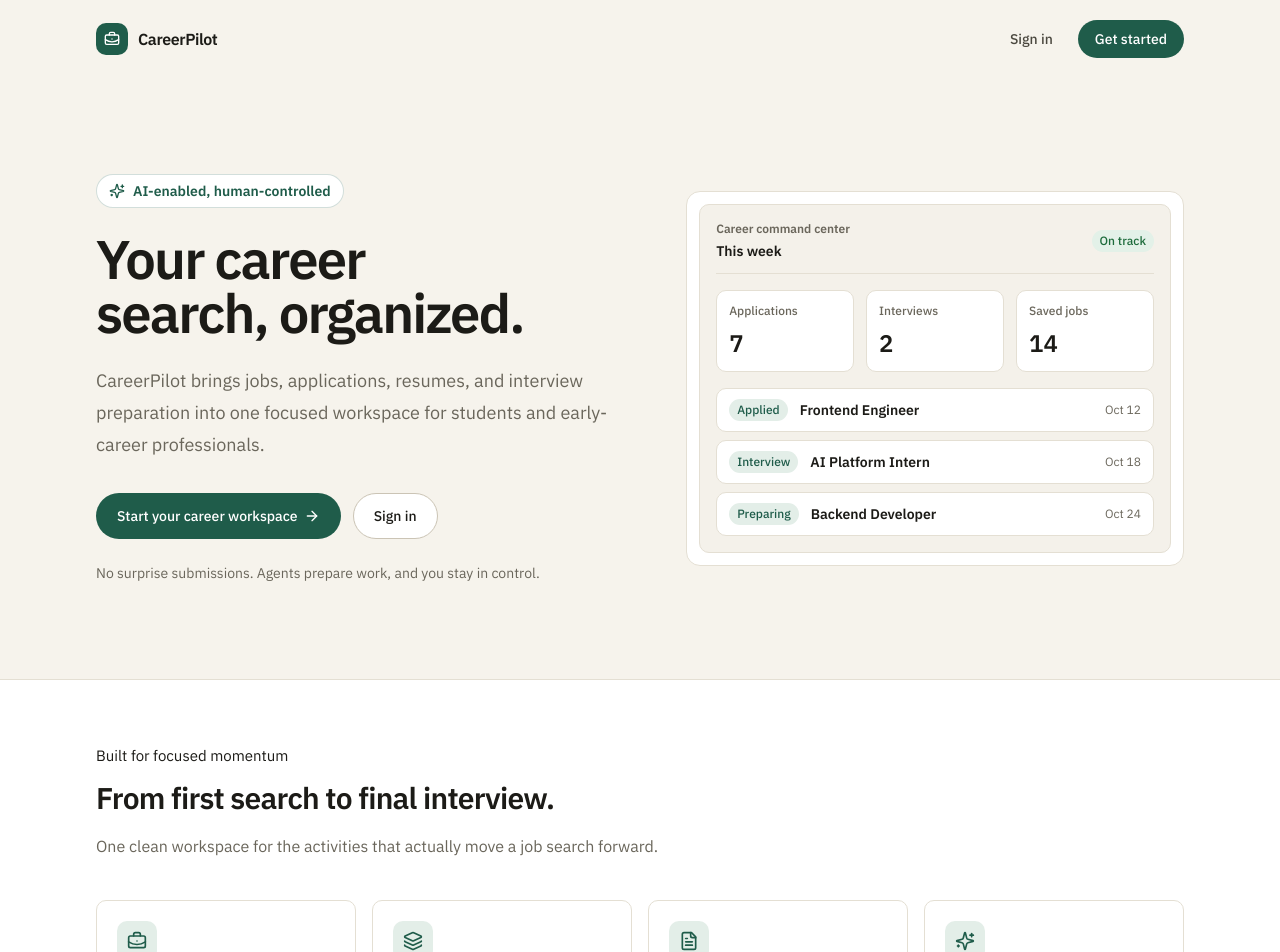
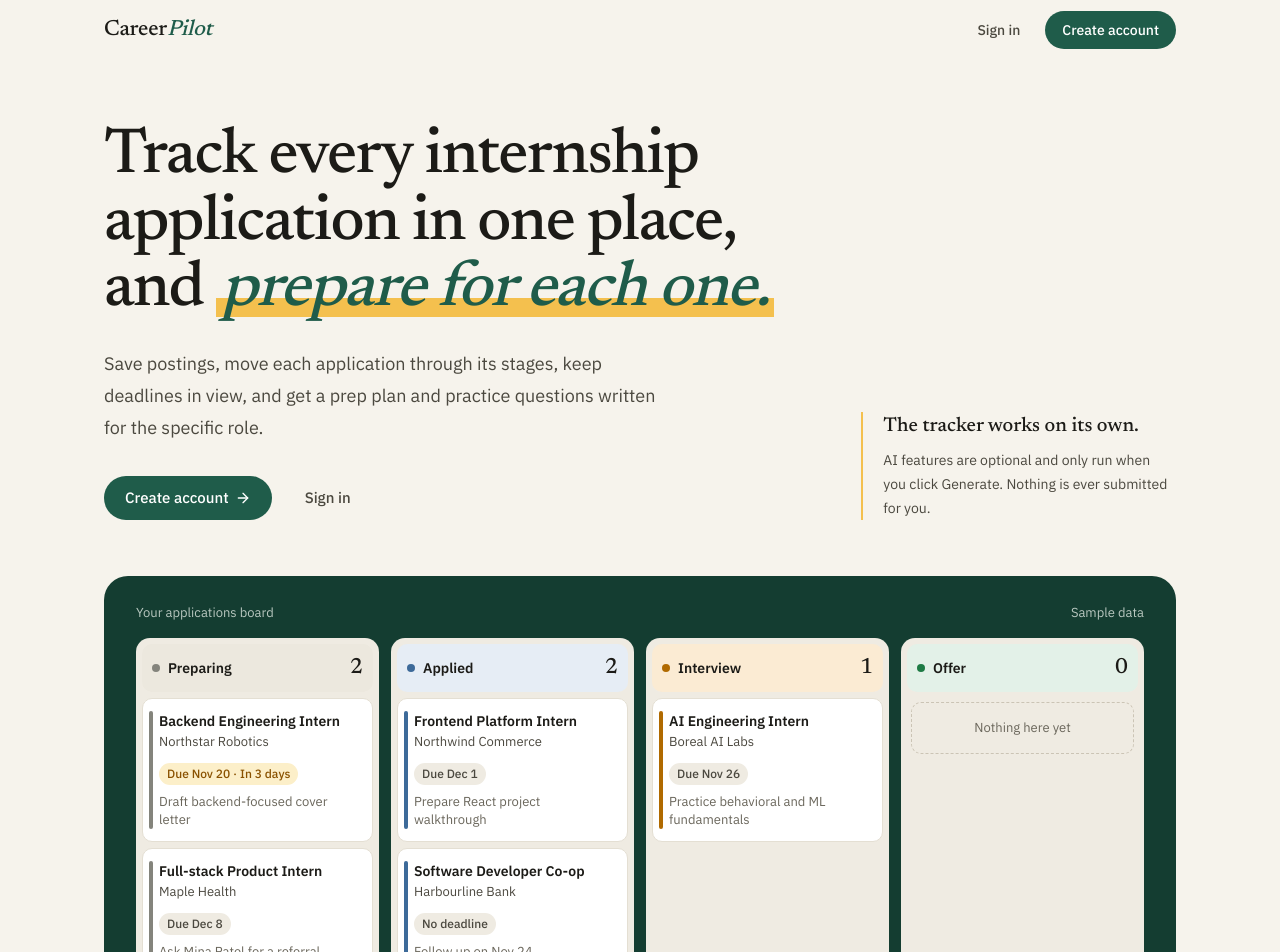
Before and after one commit to phenstee/CareerPilot, a Next.js app in the folder frontend/: page / in a window 1280 px wide. Shown: the top 952 px of the page. Built offline with nearby package versions, Linux system fonts and the light colour scheme.

Commit message:
Landing: serif hero with highlight, sample board showcase, prep evidence, AI does/doesn't band

```diff
--- a/frontend/app/page.tsx
+++ b/frontend/app/page.tsx
@@ -1,251 +1,323 @@
+import { ArrowRight } from "lucide-react";
 import Link from "next/link";
-import {
-  ArrowRight,
-  Bot,
-  BriefcaseBusiness,
-  CheckCircle2,
-  FileText,
-  Layers3,
-  ShieldCheck,
-  Sparkles
-} from "lucide-react";
 
-const features = [
+import type { ApplicationStage } from "@/lib/api";
+import { Badge } from "@/components/ui/badge";
+import { StageDot, stageStyle } from "@/components/ui/stage";
+import { Wordmark } from "@/components/ui/wordmark";
+
+type SampleCard = {
+  title: string;
+  company: string;
+  due: string;
+  soon?: boolean;
+  next?: string;
+};
+
+/** Static sample data for the showcase board. Labelled as such on the page. */
+const sampleBoard: { stage: ApplicationStage; cards: SampleCard[] }[] = [
   {
-    title: "Discover relevant jobs",
-    description:
-      "Turn your profile, skills, and preferences into a focused list of opportunities with transparent fit evidence.",
-    icon: BriefcaseBusiness
+    stage: "Preparing",
+    cards: [
+      {
+        title: "Backend Engineering Intern",
+        company: "Northstar Robotics",
+        due: "Due Nov 20 · In 3 days",
+        soon: true,
+        next: "Draft backend-focused cover letter"
       },
       {
-    title: "Manage every application",
-    description:
-      "Move roles through a clear pipeline, track deadlines, follow-ups, contacts, and the next action that matters.",
-    icon: Layers3
+        title: "Full-stack Product Intern",
+        company: "Maple Health",
+        due: "Due Dec 8",
+        next: "Ask Mina Patel for a referral"
+      }
+    ]
   },
   {
-    title: "Improve your resume",
-    description:
-      "Keep an up-to-date PDF and let CareerPilot use the extracted text for tailored preparation and matching.",
-    icon: FileText
+    stage: "Applied",
+    cards: [
+      {
+        title: "Frontend Platform Intern",
+        company: "Northwind Commerce",
+        due: "Due Dec 1",
+        next: "Prepare React project walkthrough"
       },
       {
-    title: "Prepare with confidence",
-    description:
-      "Get role analysis, application previews, study plans, and structured interview practice built for each job.",
-    icon: Sparkles
+        title: "Software Developer Co-op",
+        company: "Harbourline Bank",
+        due: "No deadline",
+        next: "Follow up on Nov 24"
       }
+    ]
+  },
+  {
+    stage: "Interview",
+    cards: [
+      {
+        title: "AI Engineering Intern",
+        company: "Boreal AI Labs",
+        due: "Due Nov 26",
+        next: "Practice behavioral and ML fundamentals"
+      }
+    ]
+  },
+  { stage: "Offer", cards: [] }
 ];
 
-const aiCapabilities = [
-  "Find opportunities from your real profile",
-  "Prepare application drafts for manual review",
-  "Identify gaps and role-specific strengths",
-  "Generate interview questions and structured feedback"
+const aiDoes = [
+  "Finds postings that match your profile or a description you write",
+  "Drafts an application preview and cover letter for you to edit",
+  "Writes a prep plan and practice questions for one specific role",
+  "Gives structured feedback on answers you type"
+];
+
+const aiDoesNot = [
+  "Submit applications or fill in forms on other sites",
+  "Change your profile, resume or tracker without you saving it",
+  "Run on its own. Nothing is generated until you ask.",
+  "Need to be used at all. The tracker works on its own."
 ];
 
 export default function HomePage() {
   return (
-    <main className="min-h-screen">
-      <nav className="mx-auto flex w-full max-w-6xl items-center justify-between px-5 py-5 sm:px-8">
-        <Link href="/" className="flex items-center gap-2.5">
-          <span className="flex h-8 w-8 items-center justify-center rounded-lg bg-accent text-white">
-            <BriefcaseBusiness aria-hidden="true" className="h-4 w-4" />
-          </span>
-          <span className="text-base font-bold tracking-tight text-ink">
-            CareerPilot
-          </span>
-        </Link>
-        <div className="flex items-center gap-2">
+    <div className="min-h-screen">
+      <header className="mx-auto flex h-bar w-full max-w-marketing items-center justify-between gap-4 px-4 sm:px-6">
+        <Wordmark href="/" />
+        <nav aria-label="Account" className="flex items-center gap-1 sm:gap-2">
           <Link href="/login" className="button button-ghost">
             Sign in
           </Link>
           <Link href="/register" className="button button-primary">
-            Get started
+            Create account
           </Link>
-        </div>
         </nav>
+      </header>
 
-      <section className="mx-auto grid max-w-6xl items-center gap-10 px-5 py-16 sm:px-8 lg:grid-cols-[1.05fr_0.95fr] lg:py-24">
-        <div>
-          <div className="mb-6 inline-flex items-center gap-2 rounded-full border border-accent/20 bg-surface px-3 py-1.5 text-sm font-semibold text-accent">
-            <Sparkles aria-hidden="true" className="h-4 w-4" />
-            AI-enabled, human-controlled
-          </div>
-          <h1 className="max-w-3xl text-4xl font-bold leading-[1.08] tracking-[-0.035em] text-ink sm:text-5xl lg:text-[3.4rem]">
-            Your career search, organized.
+      <main>
+        <section className="mx-auto max-w-marketing px-4 pb-12 pt-10 sm:px-6 lg:pb-14 lg:pt-16">
+          <div className="grid gap-10 lg:grid-cols-3 lg:items-end lg:gap-16">
+            <div className="lg:col-span-2">
+              <h1 className="font-serif text-display-1 font-medium text-ink">
+                Track every internship application in one place, and{" "}
+                <em className="voice highlight-stroke">
+                  prepare for each one.
+                </em>
               </h1>
-          <p className="mt-6 max-w-2xl text-lg leading-8 text-muted">
-            CareerPilot brings jobs, applications, resumes, and interview
-            preparation into one focused workspace for students and early-career
-            professionals.
+              <p className="mt-6 max-w-xl text-lg leading-8 text-ink-2">
+                Save postings, move each application through its stages, keep
+                deadlines in view, and get a prep plan and practice questions
+                written for the specific role.
               </p>
-          <div className="mt-8 flex flex-col gap-3 sm:flex-row">
-            <Link href="/register" className="button button-primary px-5 py-3">
-              Start your career workspace
+              <div className="mt-8 flex flex-col gap-3 sm:flex-row sm:items-center">
+                <Link
+                  href="/register"
+                  className="button button-primary button-lg"
+                >
+                  Create account
                   <ArrowRight aria-hidden="true" className="h-4 w-4" />
                 </Link>
-            <Link href="/login" className="button button-secondary px-5 py-3">
+                <Link href="/login" className="button button-ghost button-lg">
                   Sign in
                 </Link>
               </div>
-          <p className="mt-6 text-sm text-muted">
-            No surprise submissions. Agents prepare work, and you stay in
-            control.
+            </div>
+            <aside className="border-l-2 border-highlight pl-5">
+              <p className="font-serif text-xl font-medium text-ink">
+                The tracker works on its own.
+              </p>
+              <p className="mt-2 text-sm leading-6 text-ink-2">
+                AI features are optional and only run when you click Generate.
+                Nothing is ever submitted for you.
+              </p>
+            </aside>
+          </div>
+        </section>
+
+        <div className="mx-auto max-w-marketing px-4 sm:px-6">
+          <figure className="overflow-hidden rounded-3xl bg-accent-deep px-4 pt-5 sm:px-8 sm:pt-7">
+            <figcaption className="mb-4 flex justify-between gap-4 text-meta text-cream-muted">
+              <span>Your applications board</span>
+              <span>Sample data</span>
+            </figcaption>
+            <div className="flex h-80 gap-3 overflow-hidden sm:h-96 lg:grid lg:grid-cols-4">
+              {sampleBoard.map((column) => (
+                <section
+                  key={column.stage}
+                  aria-label={column.stage}
+                  className="flex w-64 flex-none flex-col rounded-t-xl bg-sunken p-1.5 lg:w-auto"
+                >
+                  <div
+                    className={`mb-1.5 flex items-center gap-2 rounded-lg px-2.5 py-2.5 ${stageStyle[column.stage].tint}`}
+                  >
+                    <StageDot stage={column.stage} />
+                    <h2 className="text-sm font-semibold text-ink">
+                      {column.stage}
+                    </h2>
+                    <span className="tabular ml-auto font-serif text-count font-medium text-ink">
+                      {column.cards.length}
+                    </span>
+                  </div>
+                  {column.cards.length > 0 ? (
+                    <ul className="space-y-1.5">
+                      {column.cards.map((card) => (
+                        <li
+                          key={card.title}
+                          className={`relative rounded-lg border border-line bg-surface py-3 pl-4 pr-3 before:absolute before:bottom-3 before:left-1.5 before:top-3 before:w-1 before:rounded-full before:content-[''] ${stageStyle[column.stage].edge}`}
+                        >
+                          <h3 className="text-sm font-semibold leading-5 text-ink">
+                            {card.title}
+                          </h3>
+                          <p className="mt-0.5 text-meta text-ink-2">
+                            {card.company}
+                          </p>
+                          <div className="mt-2.5">
+                            <Badge tone={card.soon ? "warning" : "neutral"}>
+                              {card.due}
+                            </Badge>
+                          </div>
+                          {card.next ? (
+                            <p className="mt-2 text-meta text-muted">
+                              {card.next}
+                            </p>
+                          ) : null}
+                        </li>
+                      ))}
+                    </ul>
+                  ) : (
+                    <p className="m-1 rounded-lg border border-dashed border-line-ui px-3 py-4 text-center text-meta text-muted">
+                      Nothing here yet
+                    </p>
+                  )}
+                </section>
+              ))}
+            </div>
+          </figure>
+        </div>
+
+        <section
+          aria-labelledby="prep-heading"
+          className="mx-auto grid max-w-marketing gap-10 px-4 py-20 sm:px-6 lg:grid-cols-2 lg:items-center lg:gap-16 lg:py-28"
+        >
+          <div>
+            <p className="voice text-lg">Prep</p>
+            <h2
+              id="prep-heading"
+              className="mt-1 font-serif text-display-2 font-medium text-ink"
+            >
+              Prep for the posting, not the job title.
+            </h2>
+            <p className="mt-5 max-w-lg text-lg leading-8 text-ink-2">
+              Pick a saved job and CareerPilot compares its requirements with
+              your profile and resume. You see what you can already point to,
+              what&apos;s missing, and a short plan for the gaps.
             </p>
           </div>
+          <figure className="surface space-y-1.5 p-1.5">
+            <figcaption className="sr-only">Example role analysis</figcaption>
+            <EvidenceRow
+              title="Python and FastAPI services"
+              quote="“Resume Parser Lab: Python, Pydantic, pytest”, from your projects"
+            />
+            <EvidenceRow
+              title="PostgreSQL-backed workflows"
+              quote="“CareerPilot full-stack career tracker”, from your experience"
+            />
+            <EvidenceRow
+              gap
+              title="Robotics or embedded exposure"
+              quote="Not in your profile yet. Prepare one example of working with hardware APIs or simulators."
+            />
+          </figure>
+        </section>
 
-        <div className="rounded-xl border border-line bg-surface p-3">
-          <div className="rounded-lg border border-line bg-sunken/70 p-4">
-            <div className="flex items-center justify-between border-b border-line pb-3">
-              <div>
-                <p className="text-xs font-semibold text-muted">
-                  Career command center
+        <section
+          aria-labelledby="ai-heading"
+          className="bg-accent-deep py-20 text-cream lg:py-28"
+        >
+          <div className="mx-auto max-w-marketing px-4 sm:px-6">
+            <p className="font-serif text-lg italic text-highlight">
+              Straight answers
             </p>
-                <p className="mt-1 text-sm font-bold text-ink">This week</p>
-              </div>
-              <span className="badge badge-success">On track</span>
-            </div>
-            <div className="mt-4 grid grid-cols-3 gap-3">
-              {[
-                ["Applications", "7"],
-                ["Interviews", "2"],
-                ["Saved jobs", "14"]
-              ].map(([label, value]) => (
-                <div
-                  key={label}
-                  className="rounded-lg border border-line bg-surface p-3"
+            <h2
+              id="ai-heading"
+              className="mt-1 font-serif text-display-2 font-medium text-cream"
             >
-                  <p className="text-xs font-medium text-muted">{label}</p>
-                  <p className="mt-2 text-2xl font-bold text-ink">{value}</p>
-                </div>
-              ))}
-            </div>
-            <div className="mt-4 space-y-2">
-              {[
-                ["Applied", "Frontend Engineer", "Oct 12"],
-                ["Interview", "AI Platform Intern", "Oct 18"],
-                ["Preparing", "Backend Developer", "Oct 24"]
-              ].map(([stage, role, date]) => (
-                <div
-                  key={`${role}-${stage}`}
-                  className="flex items-center justify-between gap-3 rounded-lg border border-line bg-surface px-3 py-2.5"
-                >
-                  <div className="flex items-center gap-3">
-                    <span className="badge badge-brand">{stage}</span>
-                    <span className="text-sm font-semibold text-ink">
-                      {role}
-                    </span>
-                  </div>
-                  <span className="text-xs text-muted">{date}</span>
-                </div>
-              ))}
-            </div>
+              What the AI does and doesn&apos;t do
+            </h2>
+            <div className="mt-12 grid gap-12 md:grid-cols-2 md:gap-12">
+              <AiList title="Does, when you click Generate" items={aiDoes} />
+              <AiList title="Doesn't" items={aiDoesNot} hollow />
             </div>
           </div>
         </section>
+      </main>
 
-      <section className="border-y border-line bg-surface py-16">
-        <div className="mx-auto max-w-6xl px-5 sm:px-8">
-          <div className="max-w-2xl">
-            <p className="page-eyebrow">Built for focused momentum</p>
-            <h2 className="mt-3 text-3xl font-bold tracking-tight text-ink">
-              From first search to final interview.
-            </h2>
-            <p className="mt-4 text-base leading-7 text-muted">
-              One clean workspace for the activities that actually move a job
-              search forward.
+      <footer className="mx-auto flex max-w-marketing flex-col gap-3 px-4 py-10 sm:flex-row sm:items-center sm:justify-between sm:px-6">
+        <Wordmark />
+        <p className="text-meta text-muted">
+          An application tracker and prep workspace for students applying to
+          internships and co-ops.
         </p>
+      </footer>
     </div>
-          <div className="mt-10 grid gap-4 sm:grid-cols-2 lg:grid-cols-4">
-            {features.map((feature) => (
-              <article
-                key={feature.title}
-                className="rounded-lg border border-line bg-surface p-5"
-              >
-                <div className="flex h-10 w-10 items-center justify-center rounded-lg bg-accent-subtle text-accent">
-                  <feature.icon aria-hidden="true" className="h-5 w-5" />
-                </div>
-                <h3 className="mt-5 text-base font-semibold text-ink">
-                  {feature.title}
-                </h3>
-                <p className="mt-2 text-sm leading-6 text-muted">
-                  {feature.description}
-                </p>
-              </article>
-            ))}
-          </div>
-        </div>
-      </section>
-
-      <section className="mx-auto max-w-6xl px-5 py-20 sm:px-8">
-        <div className="grid items-center gap-10 lg:grid-cols-2">
-          <div>
-            <p className="page-eyebrow">AI that assists, not surprises</p>
-            <h2 className="mt-3 text-3xl font-bold tracking-tight text-ink">
-              Smart help with a clear human review step.
-            </h2>
-            <p className="mt-4 text-base leading-7 text-muted">
-              CareerPilot uses AI to help you work faster, but it never silently
-              changes your career data. Approvals and review remain part of
-              every agent workflow.
-            </p>
-          </div>
-          <div className="grid gap-3">
-            {aiCapabilities.map((capability) => (
-              <div
-                key={capability}
-                className="flex items-start gap-3 rounded-lg border border-line bg-surface p-4"
-              >
-                <CheckCircle2
-                  aria-hidden="true"
-                  className="mt-0.5 h-5 w-5 flex-none text-accent"
-                />
-                <p className="text-sm font-medium leading-6 text-ink">
-                  {capability}
-                </p>
-              </div>
-            ))}
-          </div>
-        </div>
-      </section>
-
-      <section className="mx-auto max-w-6xl px-5 pb-20 sm:px-8">
-        <div className="overflow-hidden rounded-xl border border-accent/20 bg-accent-subtle/60 px-6 py-10 sm:px-10 sm:py-12">
-          <div className="flex flex-col items-start justify-between gap-6 lg:flex-row lg:items-center">
-            <div>
-              <div className="mb-3 flex items-center gap-2 text-accent">
-                <ShieldCheck aria-hidden="true" className="h-5 w-5" />
-                <span className="text-sm font-bold uppercase tracking-[0.1em]">
-                  Trust and control
-                </span>
-              </div>
-              <h2 className="text-2xl font-bold tracking-tight text-ink sm:text-3xl">
-                Your career data. Your decisions.
-              </h2>
-              <p className="mt-3 max-w-2xl text-sm leading-6 text-muted">
-                CareerPilot is designed around transparency: track without AI,
-                ground recommendations in your profile, and approve every agent
-                data change.
-              </p>
-            </div>
-            <Link href="/register" className="button button-primary px-5 py-3">
-              Create your account
-              <ArrowRight aria-hidden="true" className="h-4 w-4" />
-            </Link>
-          </div>
-        </div>
-      </section>
-
-      <footer className="border-t border-line bg-surface">
-        <div className="mx-auto flex max-w-6xl flex-col gap-4 px-5 py-8 text-sm text-muted sm:flex-row sm:items-center sm:justify-between sm:px-8">
-          <div className="flex items-center gap-2 font-semibold text-ink">
-            <Bot aria-hidden="true" className="h-4 w-4 text-accent" />
-            CareerPilot
-          </div>
-          <p>Organized job search for early-career candidates.</p>
-        </div>
-      </footer>
-    </main>
   );
 }
+
+function EvidenceRow({
+  title,
+  quote,
+  gap = false
+}: {
+  title: string;
+  quote: string;
+  gap?: boolean;
+}) {
+  return (
+    <div
+      className={`rounded-xl px-4 py-3.5 ${
+        gap ? "bg-highlight-subtle" : "bg-accent-subtle"
+      }`}
+    >
+      <div className="flex items-center justify-between gap-3">
+        <h3 className="text-sm font-semibold text-ink">{title}</h3>
+        {gap ? <Badge tone="highlight">Gap · high</Badge> : null}
+      </div>
+      <p className="mt-1 font-serif text-body italic text-ink-2">{quote}</p>
+    </div>
+  );
+}
+
+function AiList({
+  title,
+  items,
+  hollow = false
+}: {
+  title: string;
+  items: string[];
+  hollow?: boolean;
+}) {
+  return (
+    <div>
+      <h3 className="border-b border-cream/20 pb-3 font-serif text-xl italic text-cream">
+        {title}
+      </h3>
+      <ul>
+        {items.map((item) => (
+          <li
+            key={item}
+            className="flex items-start gap-3 border-b border-cream/15 py-4 text-sm leading-6 text-cream-muted"
+          >
+            <span
+              aria-hidden="true"
+              className={`mt-2 h-2 w-2 flex-none rounded-full ${
+                hollow ? "border border-cream-muted" : "bg-highlight"
+              }`}
+            />
+            {item}
+          </li>
+        ))}
+      </ul>
+    </div>
+  );
+}
```
Lines whose indentation alone changed are shown as unchanged.
